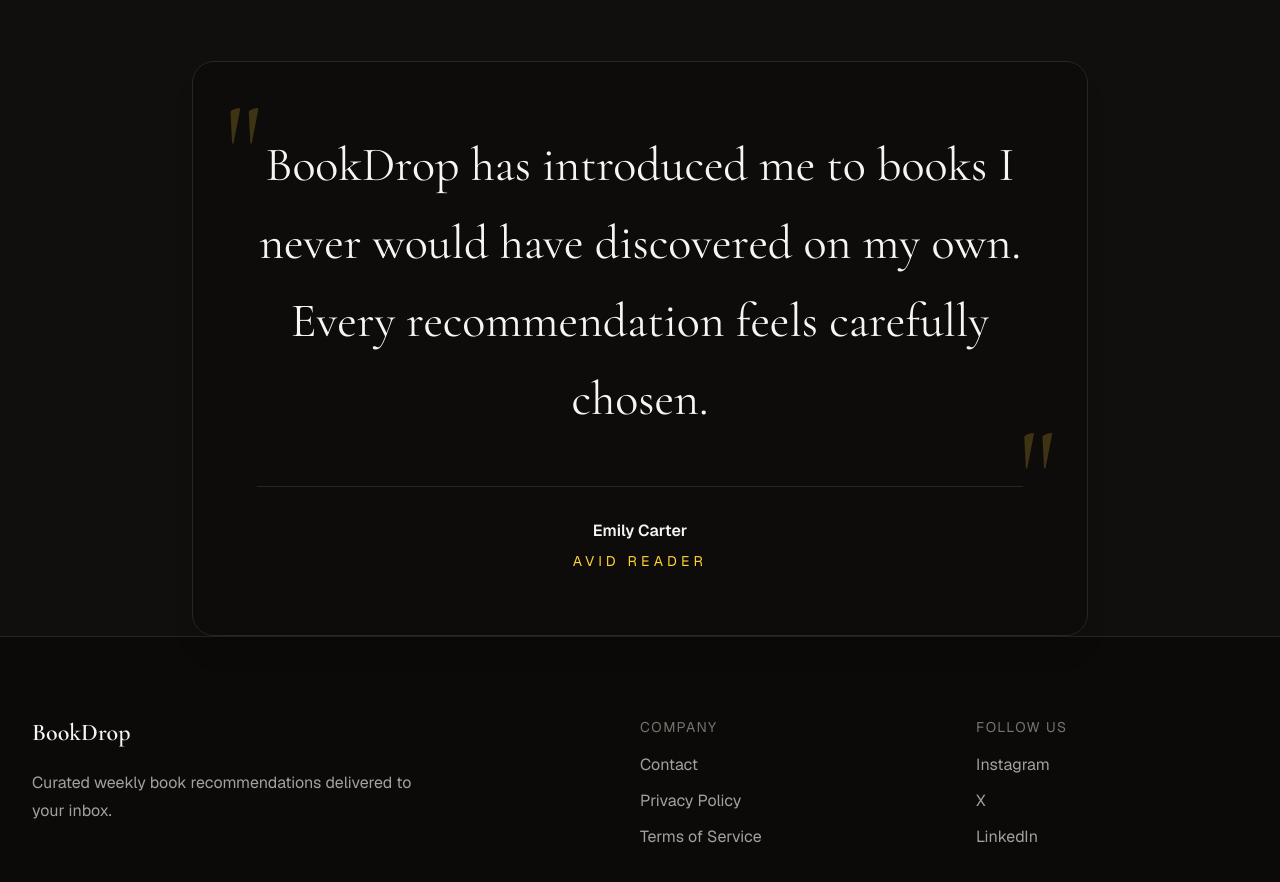
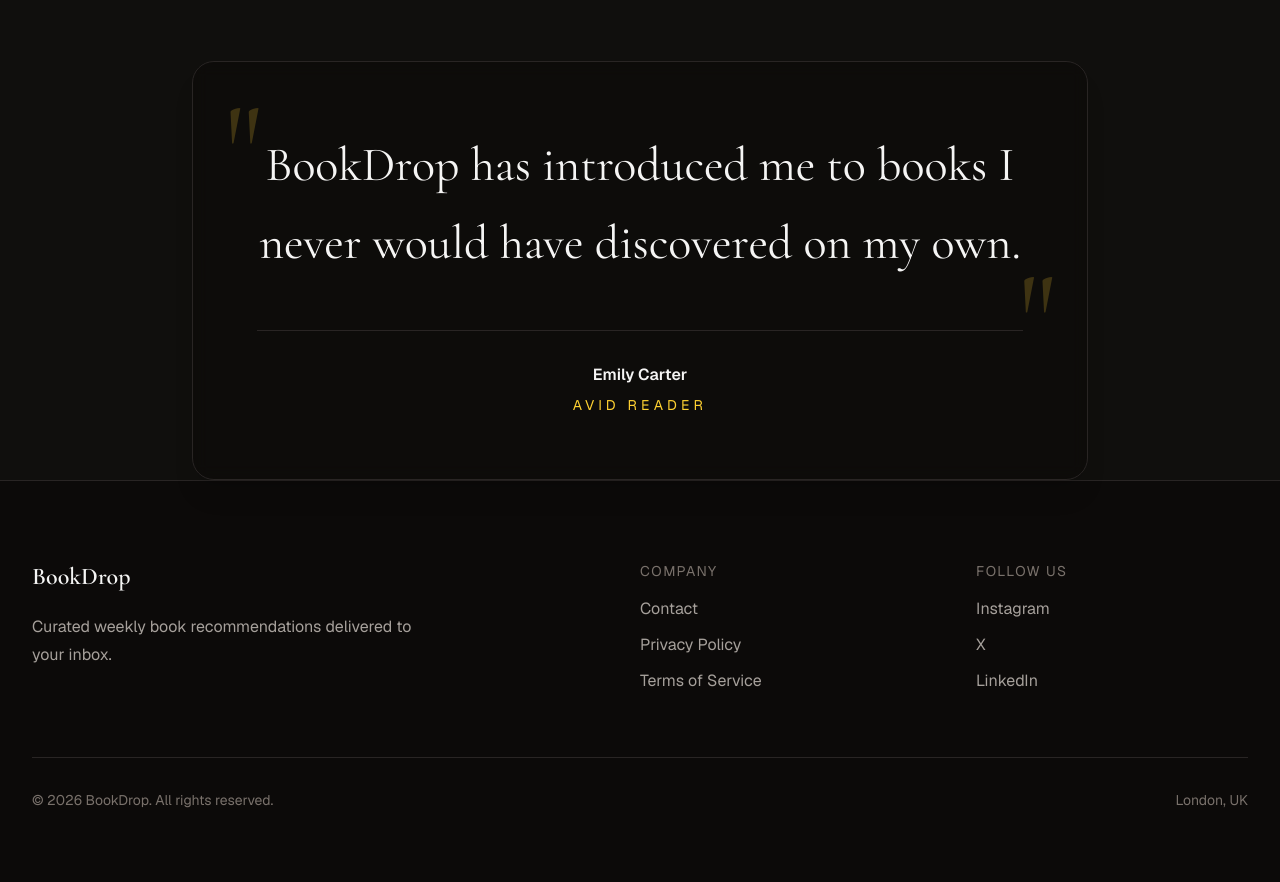
Before and after one commit to SobiahSelvarajah/ss-bookdrop, a Next.js app: page / in a window 1280 px wide. Shown: the part 3740-4622 px from the top of the page. Built offline with nearby package versions, Linux system fonts and the light colour scheme.

Commit message:
refactor: TestimonialsCard component is now reusable

```diff
--- a/src/app/page.tsx
+++ b/src/app/page.tsx
@@ -3,8 +3,7 @@
 import Genres from "@/components/sections/genres/Genres";
 import Pricing from "@/components/sections/pricing/Pricing";
 import TestimonialsCard from "@/components/sections/testimonials/TestimonialsCard";
-
-
+import { testimonials } from "@/data/testimonials";
 
 export default function Home() {
   return (
@@ -13,7 +12,9 @@
       <HowItWorks />
       <Genres />
       <Pricing />
-      <TestimonialsCard />
+      <TestimonialsCard
+        {...testimonials[0]}
+      />
     </>
   );
 }
--- a/src/components/sections/testimonials/TestimonialsCard.tsx
+++ b/src/components/sections/testimonials/TestimonialsCard.tsx
@@ -1,6 +1,14 @@
+
+type TestimonialsCardProps = {
+    name: string;
+    role: string;
+    quote: string;
+};
 
 
-export default function TestimonialsCard() {
+export default function TestimonialsCard({
+    name, role, quote,
+}: TestimonialsCardProps) {
     return (
         <article className="relative mx-auto max-w-4xl rounded-3xl border border-stone-800 bg-stone-950/60 p-10 text-center shadow-xl backdrop-blur-sm md:p-16">
             <span aria-hidden="true" className="absolute left-8 top-6 font-heading text-7xl text-amber-300/20 md:text-9xl">
@@ -8,10 +16,7 @@
             </span>
             <blockquote className="relative z-10">
                 <p className="font-heading text-3xl leading-relaxed text-stone-100 md:text-5xl">
-                    BookDrop has introduced me to books
-                    I never would have discovered on my
-                    own. Every recommendation feels
-                    carefully chosen.
+                    {quote}
                 </p>
             </blockquote>
             <span aria-hidden="true" className="absolute bottom-24 right-8 font-heading text-7xl text-amber-300/20 md:text-9xl">
@@ -19,10 +24,10 @@
             </span>
             <footer className="relative z-10 mt-12 border-t border-stone-800 pt-8">
                 <p className="font-semibold text-stone-100">
-                    Emily Carter
+                    {name}
                 </p>
                 <p className="mt-2 text-sm uppercase tracking-[0.3em] text-amber-300">
-                    Avid Reader
+                    {role}
                 </p>
             </footer>
         </article>
```
